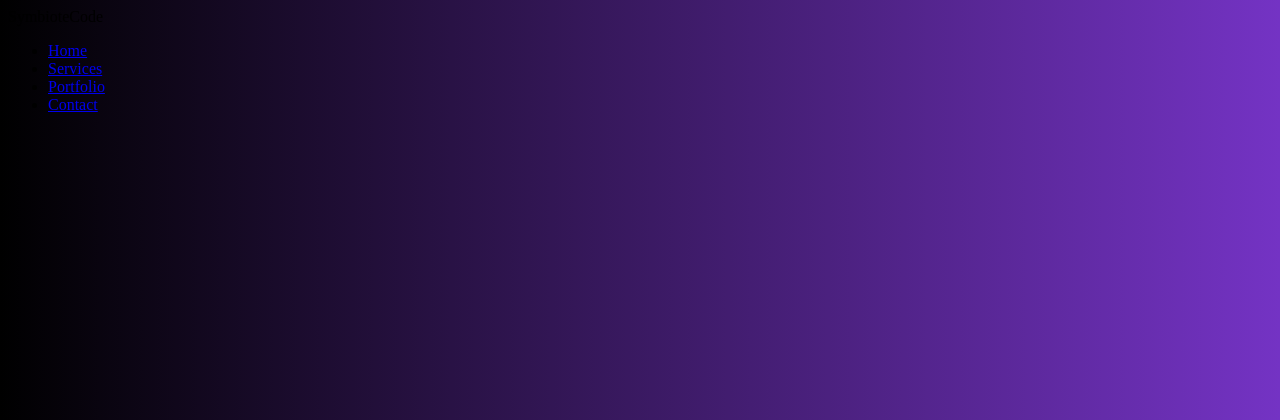
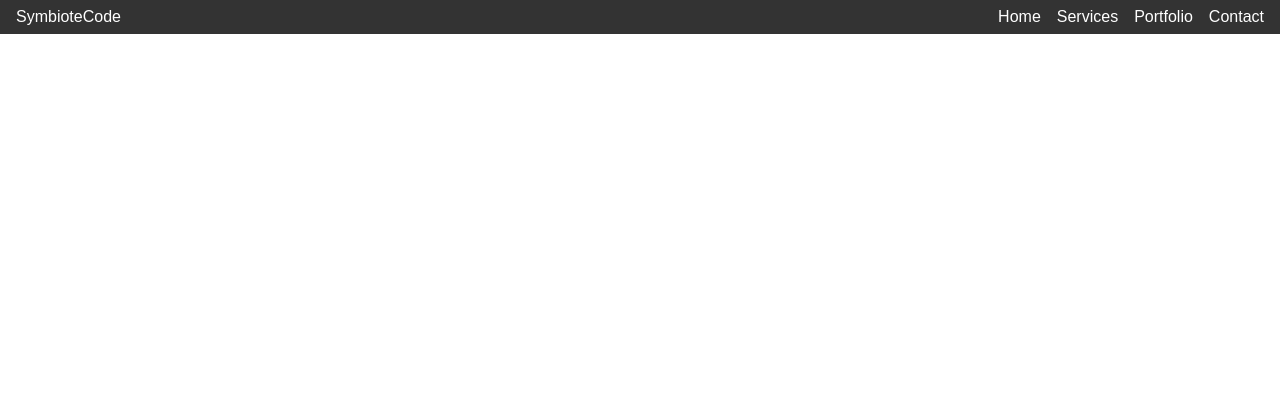
Before and after one commit to symbiotecode/symbiotecode.github.io, a PHP site: page / in a window 1280 px wide. Shown: the top 420 px of the page. Run offline with PHP 8.4, Linux system fonts and the light colour scheme; some web fonts are replaced.

Commit message:
Update style.css

```diff
--- a/style.css
+++ b/style.css
@@ -1,9 +1,43 @@
-body{
-  background: #000000;
-background: linear-gradient(90deg, rgba(0, 0, 0, 1) 0%, rgba(116, 51, 196, 1) 100%, rgba(63, 44, 94, 1) 80%, rgba(69, 45, 106, 1) 91%, rgba(97, 60, 141, 1) 97%, rgba(113, 69, 161, 1) 100%);
+body {
+    margin: 0;
+    font-family: Arial, sans-serif;
 }
-h1{
-  color: #FFFFFF;
-  font-family: 'Minecraft', sans-serif;
-  text-align: center;
+
+.navbar {
+    display: flex;
+    justify-content: space-between;
+    align-items: center;
+    background-color: #333;
+    padding: 0.5em 1em;
+    color: white;
 }
+
+.nav-links {
+    list-style: none;
+    display: flex;
+    gap: 1em;
+    margin: 0;
+}
+
+.nav-links a {
+    text-decoration: none;
+    color: white;
+    transition: color 0.3s;
+}
+
+.nav-links a:hover {
+    color: #00bcd4;
+}
+
+.hamburger {
+    display: none;
+    flex-direction: column;
+    gap: 5px;
+    cursor: pointer;
+}
+
+.hamburger span {
+    width: 25px;
+    height: 3px;
+    background-color: white;
+}
```
